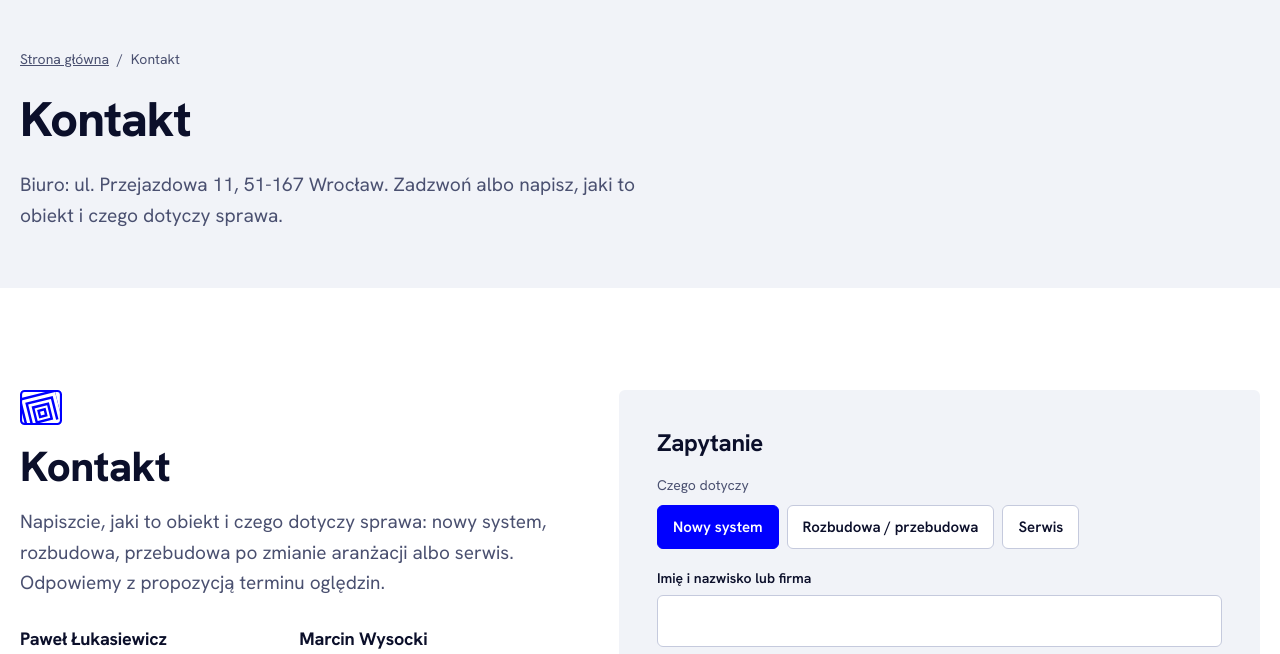
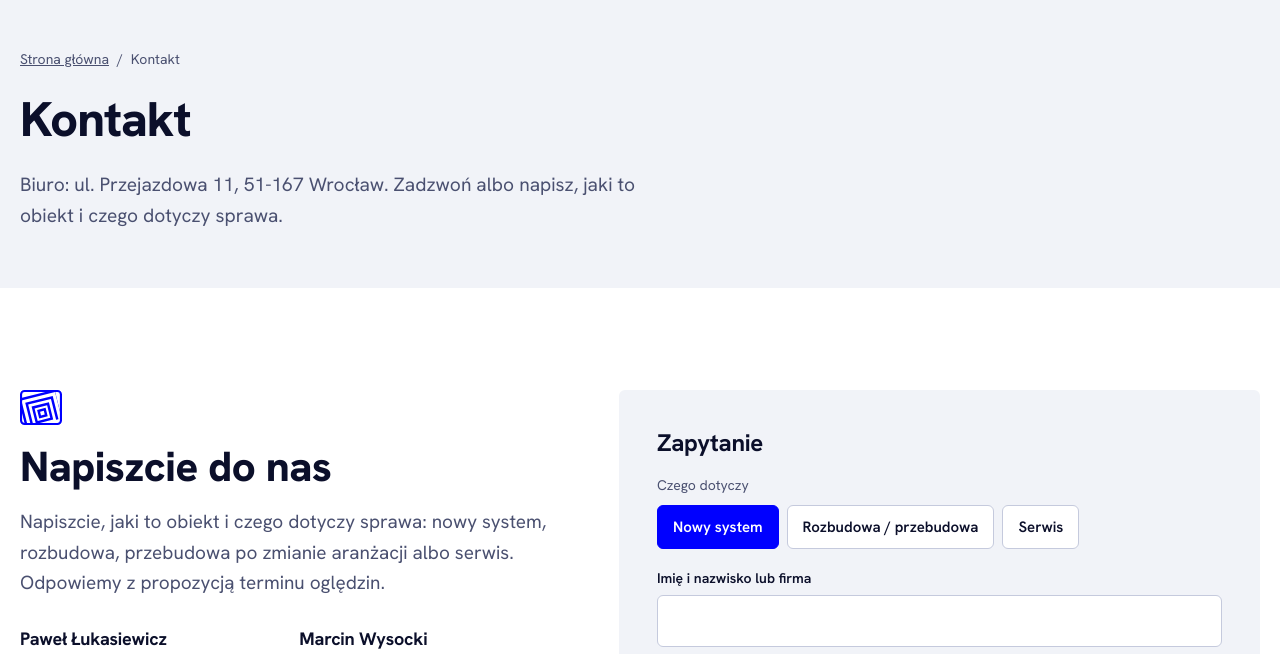
Before and after one commit to Disaster26/plusprojekt-koncepcja, a plain HTML site: page kontakt.html in a window 1280 px wide. Shown: the part 81-735 px from the top of the page. Drawn offline with Linux system fonts and the light colour scheme.

Commit message:
Kontakt: bez powtorzonego naglowka

```diff
--- a/kontakt.html
+++ b/kontakt.html
@@ -23,7 +23,7 @@
 <main id="tresc">
 <section class="phead krotki"><div class="wrap phin"><nav class="okr" aria-label="Okruszki"><a href="./">Strona główna</a><span>/</span><span>Kontakt</span></nav><h1>Kontakt</h1><p class="hlead">Biuro: ul. Przejazdowa 11, 51-167 Wrocław. Zadzwoń albo napisz, jaki to obiekt i czego dotyczy sprawa.</p></div></section><section class="sec kontakt" id="kontakt"><div class="wrap kgrid">
 <div class="kinfo"><svg class="gl mk" viewBox="0 0 120 100" aria-hidden="true" focusable="false"><defs><clipPath id="cmk0"><rect x="6" y="6" width="108" height="88" rx="7"/></clipPath></defs><rect x="3" y="3" width="114" height="94" rx="10" fill="none" stroke="currentColor" stroke-width="6"/><g clip-path="url(#cmk0)" fill="none" stroke="currentColor" stroke-width="7" transform="rotate(-14 64 66)"><rect x="-6" y="-4" width="140" height="140"/><rect x="11" y="13" width="106" height="106"/><rect x="27" y="29" width="74" height="74"/><rect x="42" y="44" width="44" height="44"/><rect x="55" y="57" width="18" height="18"/></g></svg>
-<h2>Kontakt</h2>
+<h2>Napiszcie do nas</h2>
 <p class="lead">Napiszcie, jaki to obiekt i czego dotyczy sprawa: nowy system, rozbudowa, przebudowa po zmianie aranżacji albo serwis. Odpowiemy z propozycją terminu oględzin.</p>
 <div class="osoby">
 <div class="osoba"><h3>Paweł Łukasiewicz</h3><a class="duzytel" href="tel:+48697737376"><svg viewBox="0 0 24 24" aria-hidden="true"><path d="M6.6 2.8 9 2.3l2 4.6-2.2 1.6a12 12 0 0 0 6.7 6.7l1.6-2.2 4.6 2-.5 2.4a2.6 2.6 0 0 1-2.6 2.1C10.4 19.5 4.5 13.6 4.5 5.4a2.6 2.6 0 0 1 2.1-2.6Z" fill="none" stroke="currentColor" stroke-width="1.8" stroke-linejoin="round"/></svg>697 737 376</a><a href="mailto:plukasiewicz@plus-projekt.pl">plukasiewicz@plus-projekt.pl</a></div>
```
